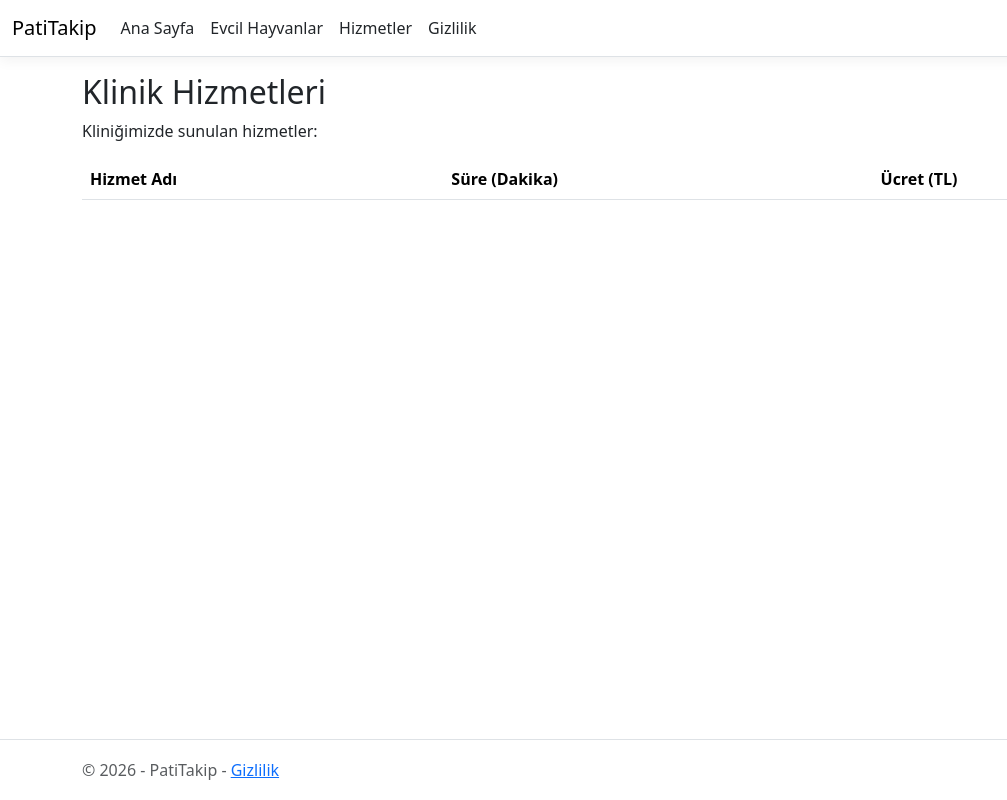
After one commit to semiramis-demirezen/PatiTakip, an ASP.NET Core app: template Views/Services/Index.cshtml in a window 1280 px wide. The commit adds this page. Shown: the whole page, without its empty margins (0-1007 px from the left). Run offline with ASP.NET Core 8, Linux system fonts and the light colour scheme; the template is opened without the code that fills it, so the values that code supplies are empty; style sheets or scripts are compiled from the project's sources.

Commit message:
Hizmetler menusu eklendi

```diff
--- /dev/null
+++ b/Views/Services/Index.cshtml
@@ -0,0 +1,35 @@
+
+@* controller'dan gelen hizmet listesini aliyor *@
+@model List<PatiTakip.Models.Service>
+
+@{
+    // sayfanin basligini belirliyor
+    ViewData["Title"] = "Hizmetler";
+}
+
+<h2>Klinik Hizmetleri</h2>
+
+<p>Kliniğimizde sunulan hizmetler:</p>
+
+@* Bootstrap ile hizmetleri tablo halinde gösteriyoruz *@
+<table class="table table-striped">
+    <thead>
+        <tr>
+            <th>Hizmet Adı</th>
+            <th>Süre (Dakika)</th>
+            <th>Ücret (TL)</th>
+        </tr>
+    </thead>
+
+    <tbody>
+        @* listedeki her hizmet için bir satır olusturuyor *@
+        @foreach (var service in Model)
+        {
+            <tr>
+                <td>@service.Name</td>
+                <td>@service.DurationMinutes</td>
+                <td>@service.Price</td>
+            </tr>
+        }
+    </tbody>
+</table>
--- a/Views/Shared/_Layout.cshtml
+++ b/Views/Shared/_Layout.cshtml
@@ -35,6 +35,17 @@
                             asp-action="Index">Evcil Hayvanlar</a>
                         </li>
 
+
+                        @* H05: Klinik hizmetlerini listeleyen sayfaya yönlendiriyoruz. *@
+                        <li class="nav-item">
+                            <a class="nav-link text-dark"
+                            asp-controller="Services"
+                            asp-action="Index">
+                                Hizmetler
+                            </a>
+                        </li>
+
+
                         @* H05: Gizlilik sayfasına yönlendirir. *@
                         <li class="nav-item">
                             <a class="nav-link text-dark"
```
Also changed, not shown: Controllers/ServicesController.cs (added, +42 -0 lines), Models/Service.cs (added, +10 -0 lines).
